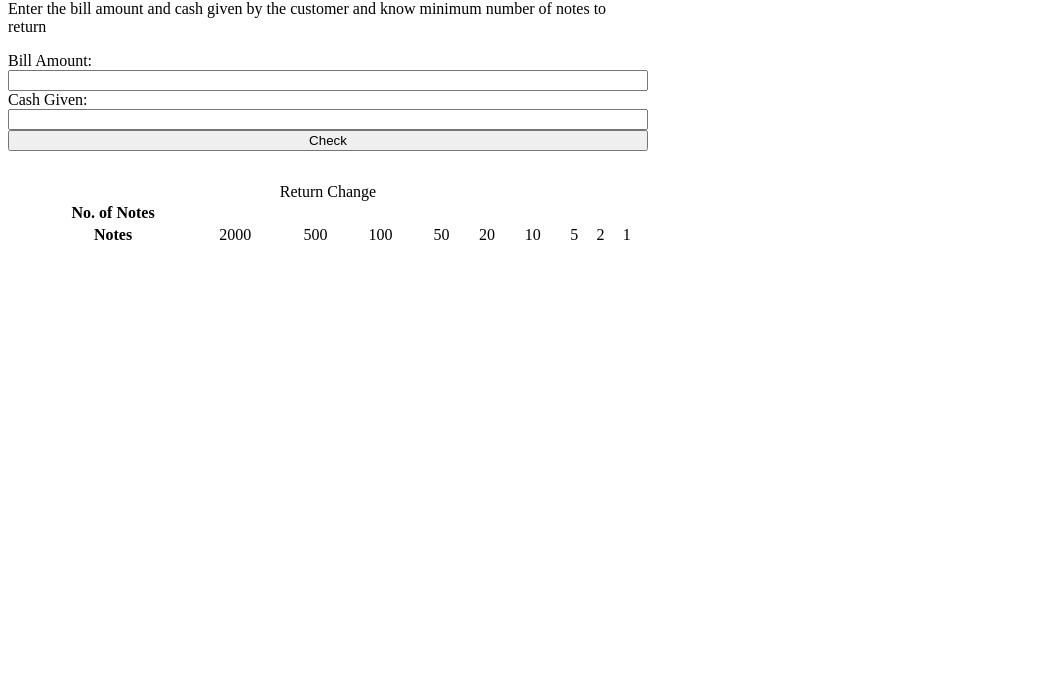
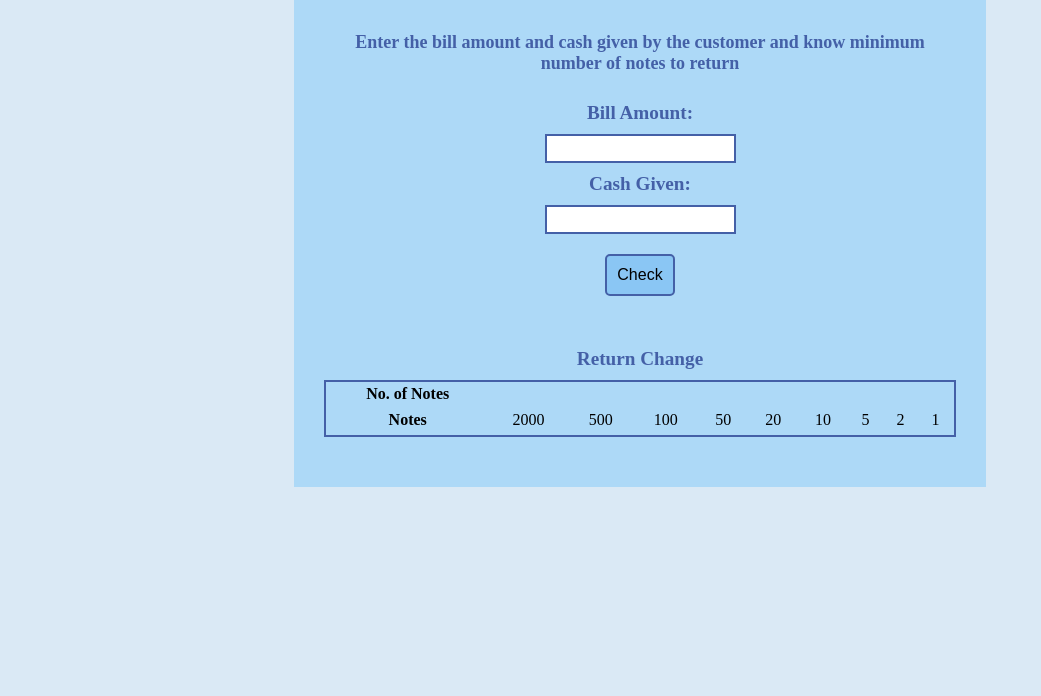
Before and after one commit to SahilBhosale0808/sahil-cash-register-app, a plain HTML site: page index.html in a window 1280 px wide. Shown: the part 104-800 px from the top of the page, without its empty margins (0-1041 px from the left). Drawn offline with Linux system fonts and the light colour scheme.

Commit message:
style: Added styling

```diff
--- a/style.css
+++ b/style.css
@@ -1,5 +1,78 @@
+body{
+   background-color:#DAE9F5;
+}
+
 .container{
-    display: flex;
+
+    display:flex;
+    justify-content: center;
     flex-direction: column;
-    width: 50vw;
+    background-color:#ADD9F7;
+    text-align: center;
+    width: 50%;
+    margin: auto;
+    margin-top: 0;
+    padding: 30px;
+
 }
+
+.heading{
+    color: #4460A7;
+}
+.description{
+    color: #4460A7;
+    font-size: large;
+    font-weight: bolder;
+}
+
+label{
+    color: #4460A7;
+    font-size: larger;
+    font-weight: bolder;
+    margin: 10px;
+}
+
+#bill-amount{
+    align-self: center;
+    text-align: center;
+    padding: 5px;
+    border: 2px solid #4460A7;
+}
+
+#cash-given{
+    align-self: center;
+    text-align: center;
+    margin-bottom: 20px;
+    padding: 5px;
+    border: 2px solid #4460A7;
+}
+
+#check-button{
+    align-self: center;
+    text-align: center;
+    margin-bottom: 20px;
+    padding: 10px;
+    font-size: medium;
+    border-radius: 5px;
+    cursor: pointer;
+    border: 2px solid #4460A7;
+    background-color: #8ac6f4;
+}
+
+td{
+  padding: 0.3rem;
+}
+
+.change-table{
+    border-color: #4460A7;
+    border: 2px solid #4460A7;
+    margin-bottom: 20px;
+}
+
+
+caption{
+    font-size: larger;
+    font-weight: bolder;
+    color: #4460A7;
+    margin-bottom: 10px
+}
```
